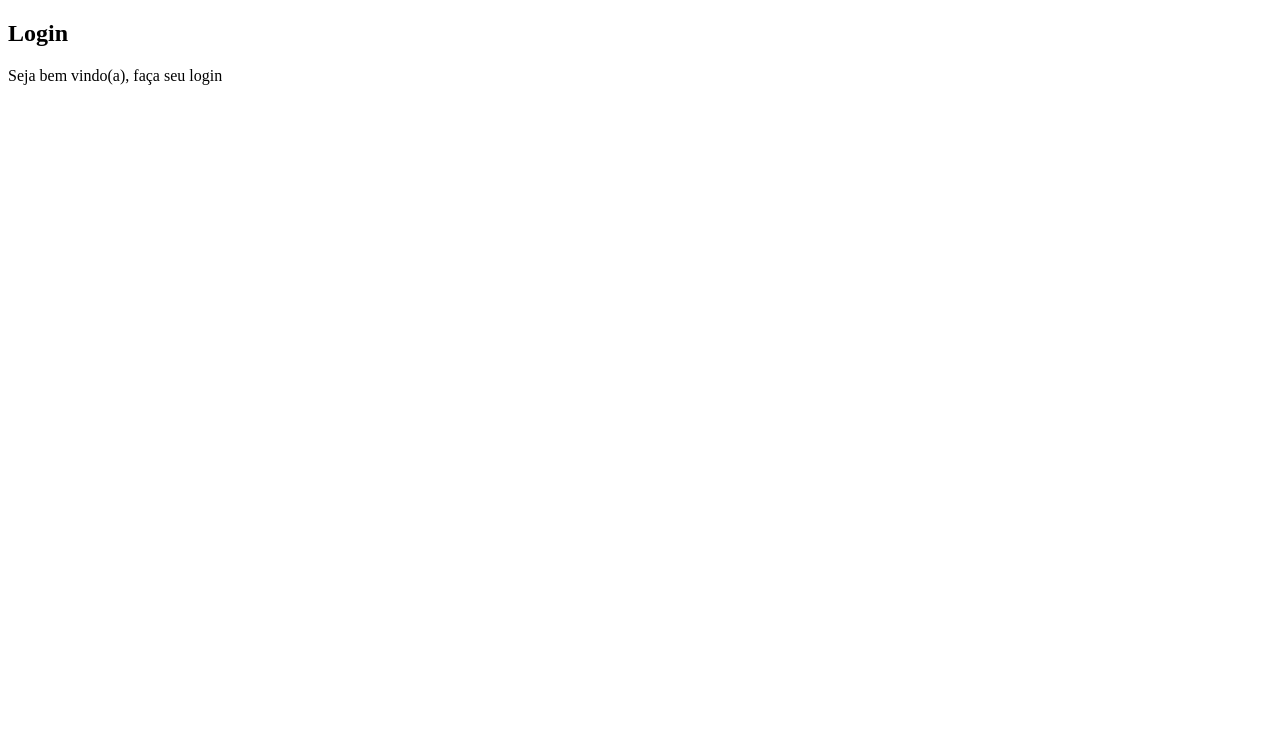
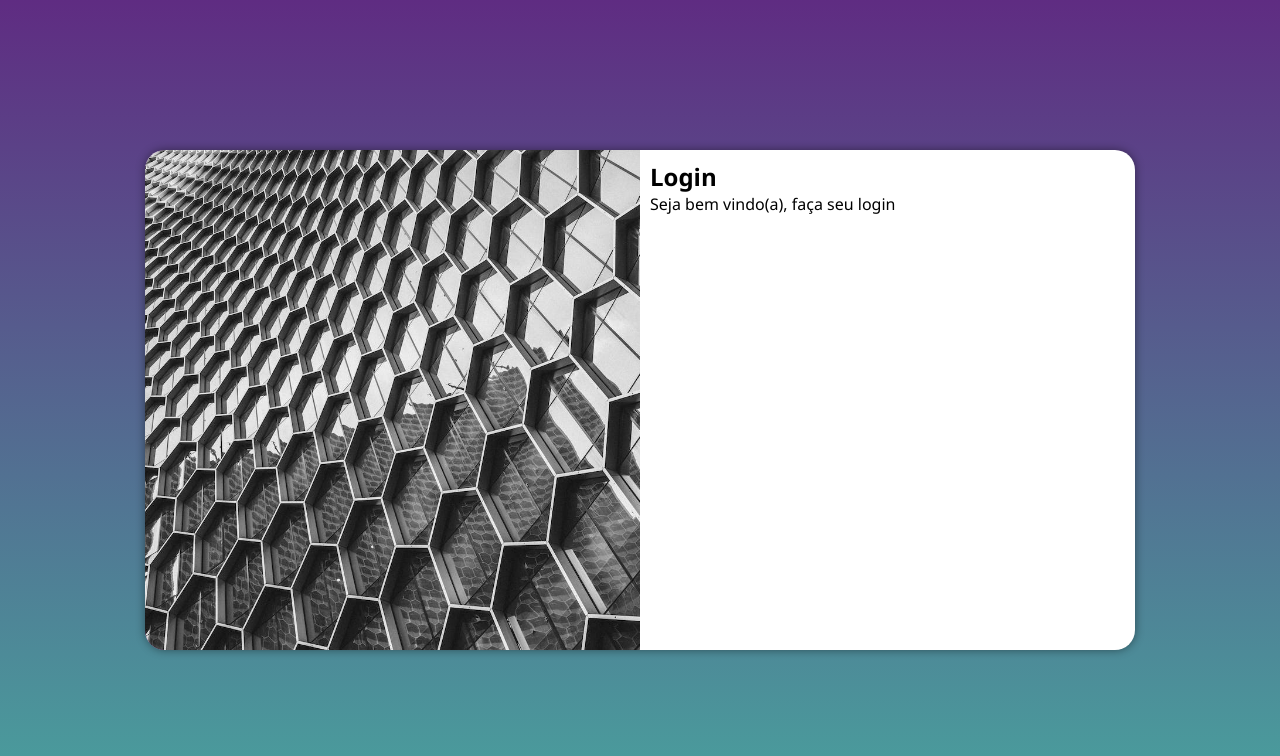
Before and after one commit to FabiodosAnjos/projeto-login, a plain HTML site: page index.html in a window 1280 px wide. Drawn offline with Linux system fonts and the light colour scheme.

Commit message:
atualizações 09-11

```diff
--- /dev/null
+++ b/estilos/media-queries.css
@@ -0,0 +1,51 @@
+@charset "UTF-8";
+
+/* Typical device breakpoints
+-------------------------------
+
+Pequenas telas: até 600px
+Celulares: de 600px até 768px
+Tablets: de 768px até 992px
+Desktops: 992px até 1200px
+Telas Grandes: acima de 1200px
+
+*/
+
+@media screen and (min-width: 768px) and (max-width: 992px) {
+    #login {
+        width: 80vw;
+    }
+    body {
+        background-image: linear-gradient(to top, #49a09d, #5f2c82);
+    }
+}
+
+section#login > div#imagem {
+    float: left;
+    width: 30%;
+    height: 100%;
+}
+
+section#login > div#formulario {
+    float: right;
+    width: 70%;
+}
+
+@media screen and (min-width: 992px){
+    #login {
+        width: 990px;
+    }
+    section#login > div#imagem {
+        float: left;
+        width: 50%;
+        height: 100%;
+    }
+
+    section#login > div#formulario {
+        float: right;
+        width: 50%;
+    }
+    body {
+        background-image: linear-gradient(to top, #49a09d, #5f2c82);
+    }
+}
--- a/estilos/style.css
+++ b/estilos/style.css
@@ -2,6 +2,55 @@
 
 /*
 Paleta de cores
+Verde: #49a09d
+Lilás: #5f2c82
+*/
 
+* {
+    font-family: 'Segoe UI', Tahoma, Geneva, Verdana, sans-serif;
+    padding: 0px;
+    margin: 0px;
+    box-sizing: border-box;
 
-*/
+}
+
+body, html {
+    background-color: #5f2c82;
+    height: 100vh;
+    width: 100vw;
+}
+main {
+    position: relative;
+    height: 100vh;
+    width: 100vw;
+}
+
+#login {
+    position: absolute;
+    top: 50%;
+    left: 50%;
+    transform: translate(-50%, -50%);
+    overflow: hidden;
+
+    background-color: white;
+    width: 250px;
+    height: 500px;
+    border-radius: 20px;
+    box-shadow: 0px 0px 10px rgba(0, 0, 0, 0.445);
+
+    transition: width .3s, height .3s;
+    transition-timing-function: ease;
+}
+
+#login > div#imagem {
+    background: #5f2c82 url(../imagens/metal-\(medio\).jpg) no-repeat;
+    background-size: cover;
+    background-position: left bottom;
+    height: 200px;
+    display: block;
+}
+
+#login > #formulario {
+    display: block;
+    padding: 10px;
+}
--- a/index.html
+++ b/index.html
@@ -4,7 +4,8 @@
     <meta charset="UTF-8">
     <meta name="viewport" content="width=device-width, initial-scale=1.0">
     <link rel="stylesheet" href="estilos/style.css">
-    <title>Document</title>
+    <link rel="stylesheet" href="estilos/media-queries.css">
+    <title>Projeto login</title>
 </head>
 <body>
     <main>
```
Also changed, not shown: imagens/metal-(medio).jpg (renamed from imagens/pexels-soloman-soh-1492232 (medio).jpg), 2 other files.
